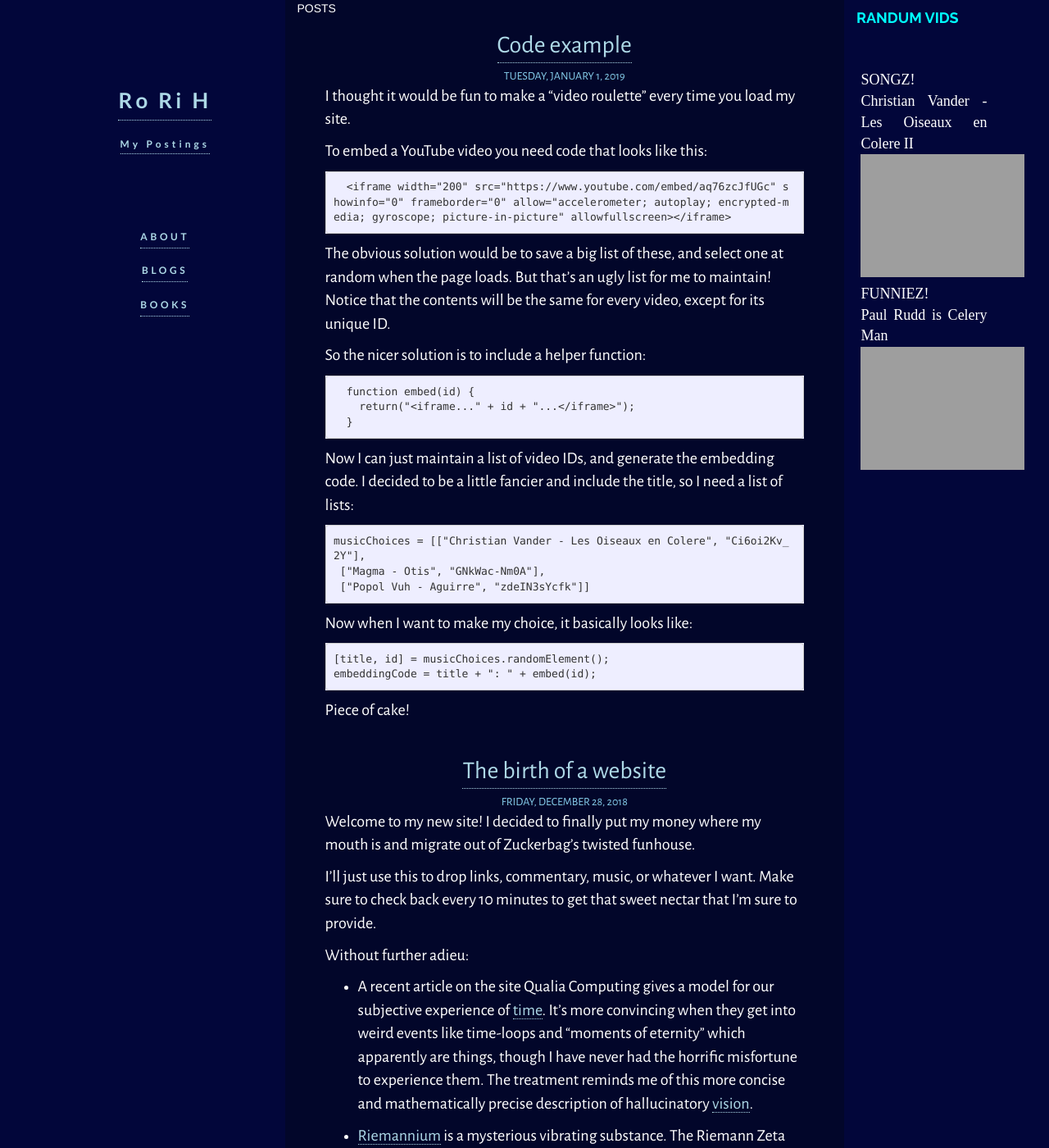
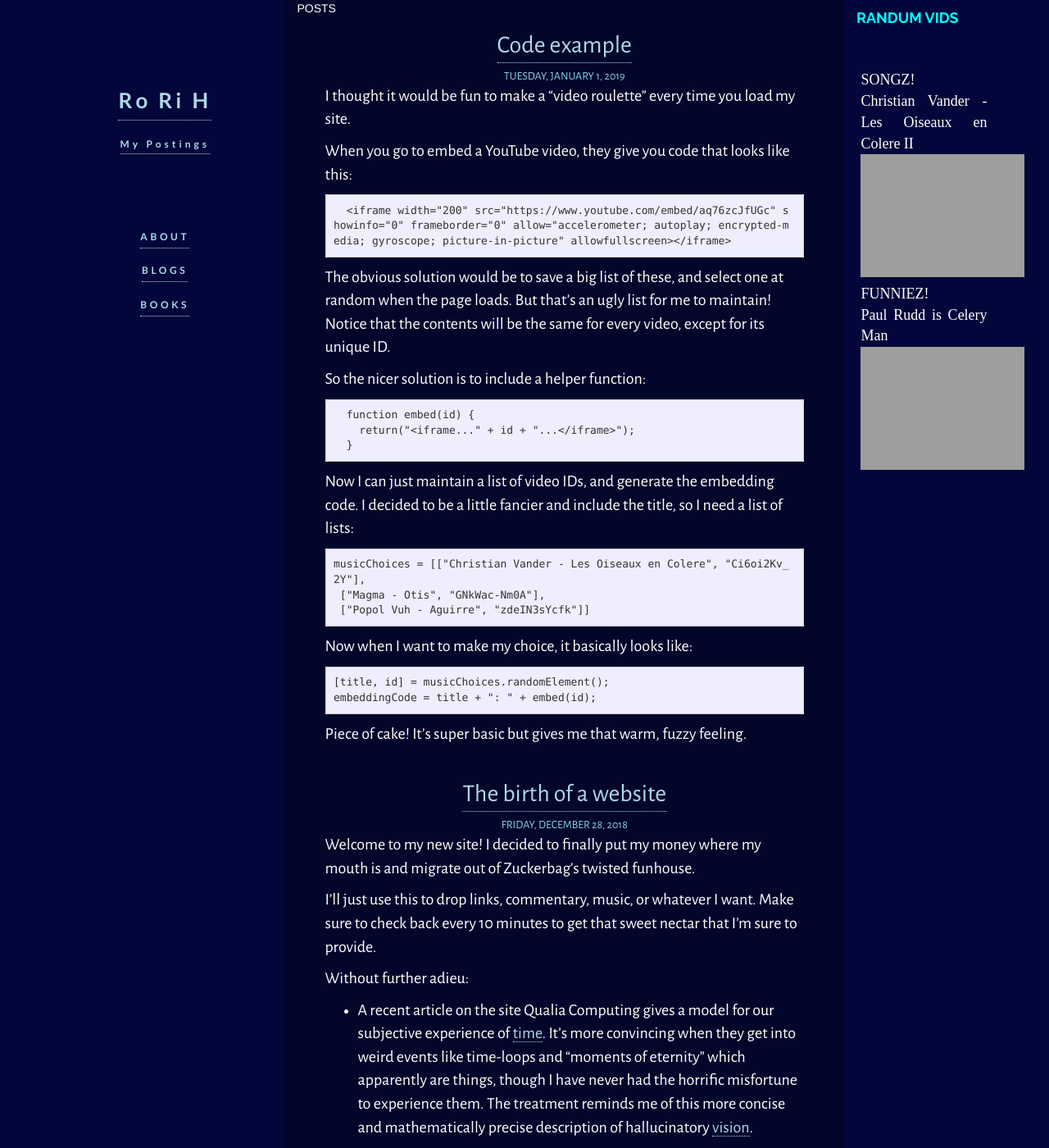
Before and after one commit to roriholm/roriholm.github.io, a Jekyll site: the page built from index.html, in a window 1280 px wide and 1400 px high. Shown: the whole window at 82% size. Built offline with Jekyll 4.4.1, drawn with Linux system fonts in a browser that asks for light colours; nearby versions of some CDN libraries; grey boxes are pictures that could not be loaded.

Commit message:
Update 2019-1-1-code-example.md

```diff
--- a/_posts/2019-1-1-code-example.md
+++ b/_posts/2019-1-1-code-example.md
@@ -6,7 +6,7 @@ date:   2019-01-01
 
 I thought it would be fun to make a "video roulette" every time you load my site.
 
-To embed a YouTube video you need code that looks like this:
+When you go to embed a YouTube video, they give you code that looks like this:
 
 ~~~~
   <iframe width="200" src="https://www.youtube.com/embed/aq76zcJfUGc" showinfo="0" frameborder="0" allow="accelerometer; autoplay; encrypted-media; gyroscope; picture-in-picture" allowfullscreen></iframe>
@@ -37,4 +37,4 @@ Now when I want to make my choice, it basically looks like:
 embeddingCode = title + ": " + embed(id);
 ~~~~
 
-Piece of cake!
+Piece of cake! It's super basic but gives me that warm, fuzzy feeling.
```
